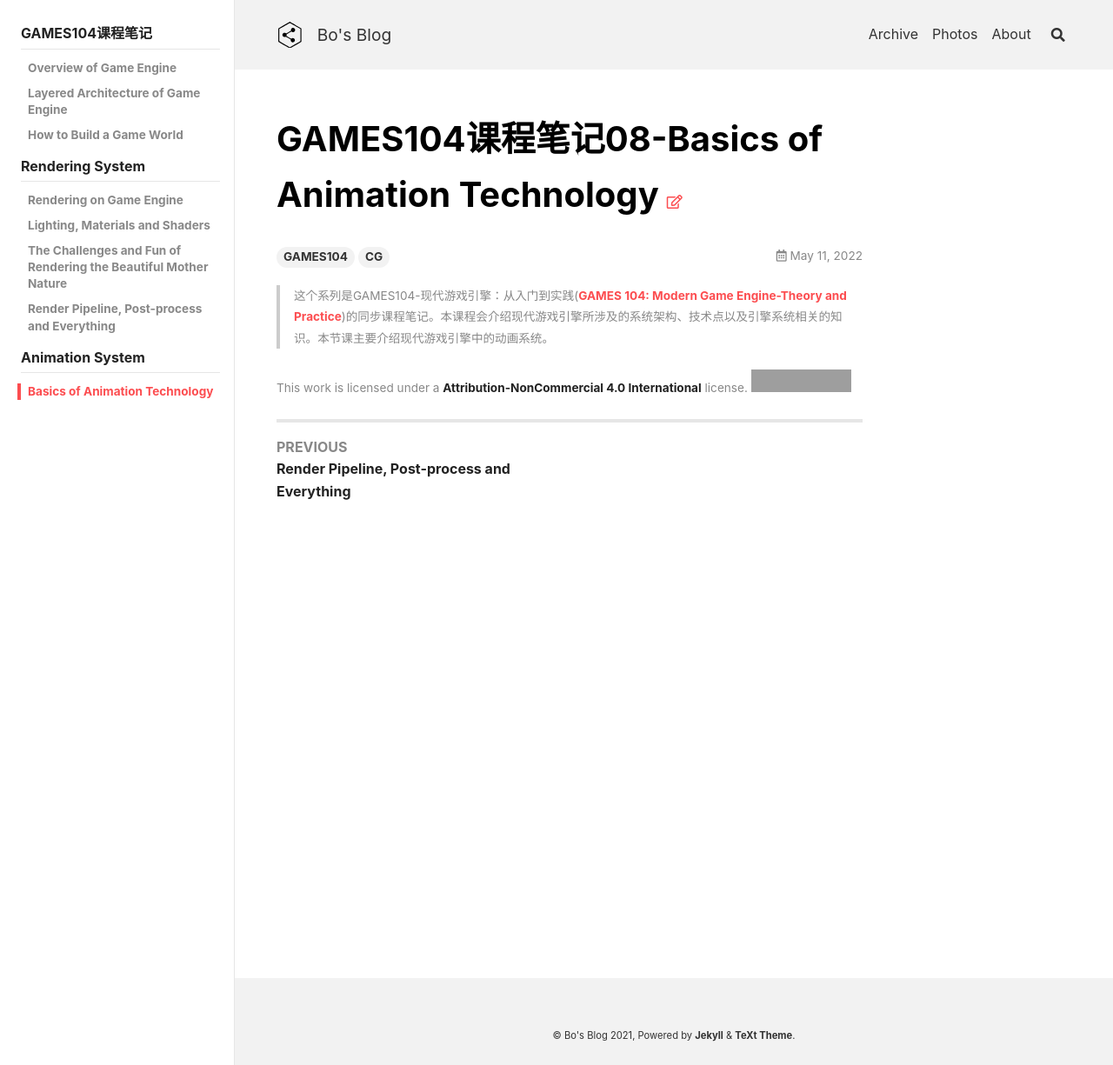
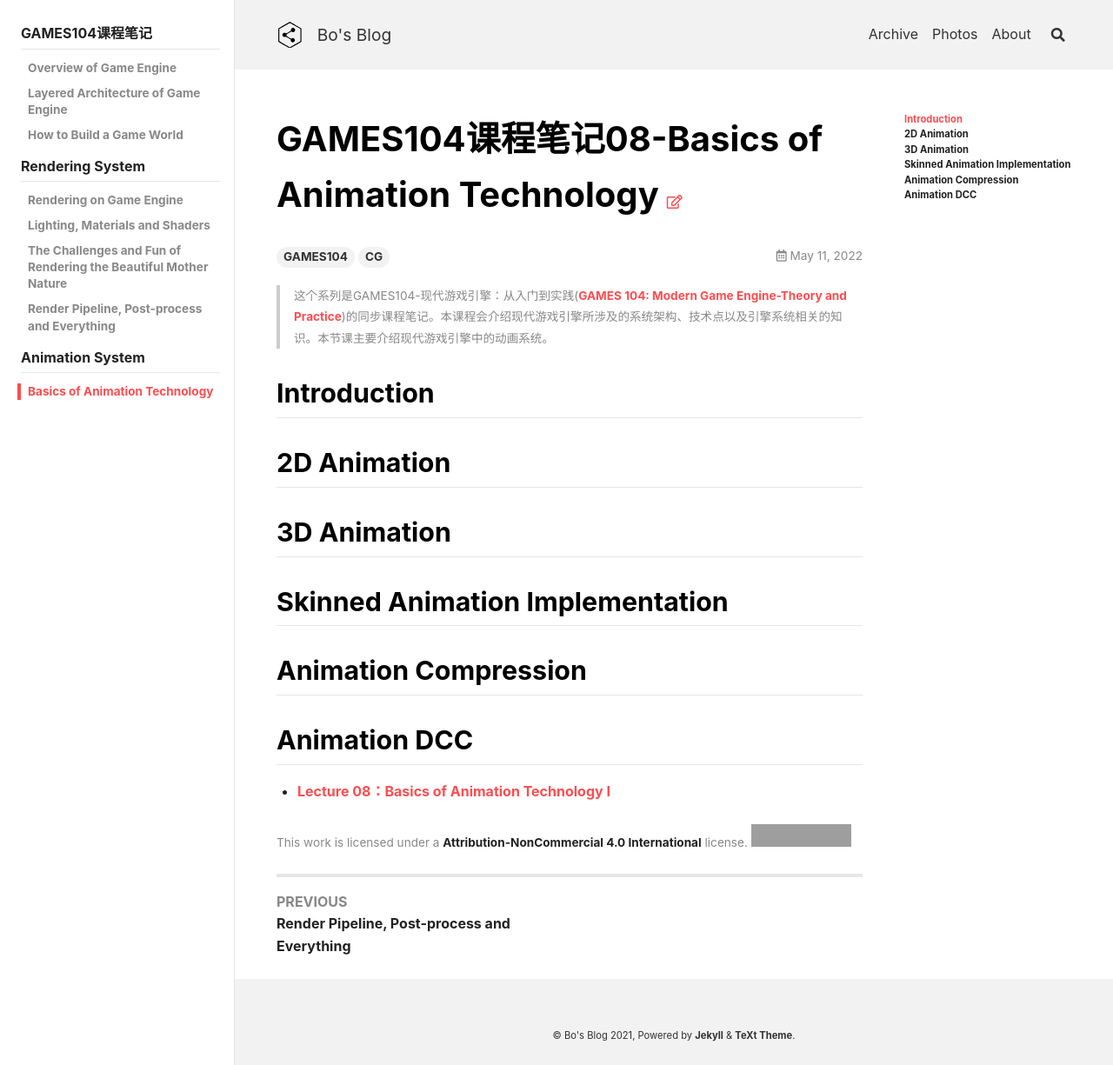
Before and after one commit to peng00bo00/peng00bo00_previous_blog, a Jekyll site: the page built from _posts/2022-05-11-GAMES104-NOTES-08.md, in a window 1280 px wide. Shown: the whole page at 87% size. Built offline with Jekyll 4.4.1, drawn with Linux system fonts in a browser that asks for light colours; nearby versions of some CDN libraries; grey boxes are pictures that could not be loaded.

Commit message:
Update 2022-05-11-GAMES104-NOTES-08.md

```diff
--- a/_posts/2022-05-11-GAMES104-NOTES-08.md
+++ b/_posts/2022-05-11-GAMES104-NOTES-08.md
@@ -11,3 +11,17 @@ sidebar:
 
 > 这个系列是GAMES104-现代游戏引擎：从入门到实践([GAMES 104: Modern Game Engine-Theory and Practice](https://games104.boomingtech.com/en/))的同步课程笔记。本课程会介绍现代游戏引擎所涉及的系统架构、技术点以及引擎系统相关的知识。本节课主要介绍现代游戏引擎中的动画系统。
 <!--more-->
+
+## Introduction
+
+## 2D Animation
+
+## 3D Animation
+
+## Skinned Animation Implementation
+
+## Animation Compression
+
+## Animation DCC
+
+- [Lecture 08：Basics of Animation Technology I](https://www.bilibili.com/video/BV1jr4y1t7WR/?spm_id_from=333.788)
```
